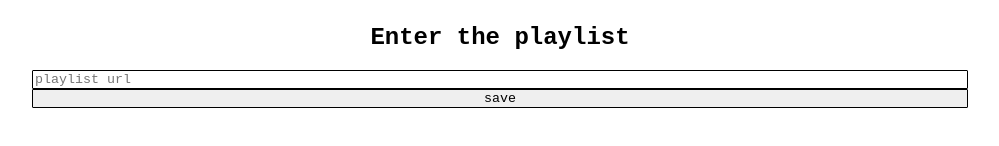
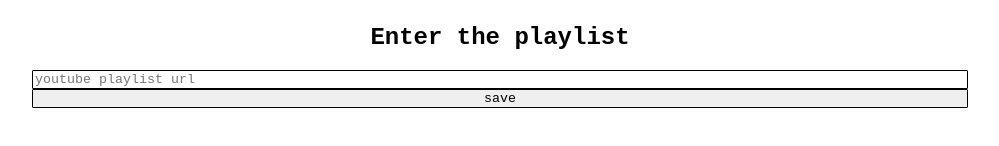
Before and after one commit to Szedann/jakatomelodia, a Next.js app: page / in a window 1280 px wide. Shown: the part 248-394 px from the top of the page, without its empty margins (140-1139 px from the left). Built offline with nearby package versions, Linux system fonts and the light colour scheme.

Commit message:
making sure

```diff
--- a/pages/index.tsx
+++ b/pages/index.tsx
@@ -73,7 +73,7 @@
         {songList.length < 1 ? (
           <>
             <h2>Enter the playlist</h2>
-            <input type="text" placeholder='playlist url' value={playlistURLInput} onChange={e=>setPlaylistURLInput(e.target.value)}/>
+            <input type="text" placeholder='youtube playlist url' value={playlistURLInput} onChange={e=>setPlaylistURLInput(e.target.value)}/>
             <input type="button" value="save" onClick={()=>setPlaylistURL(playlistURLInput)} />
           </>
         ) : (
```
